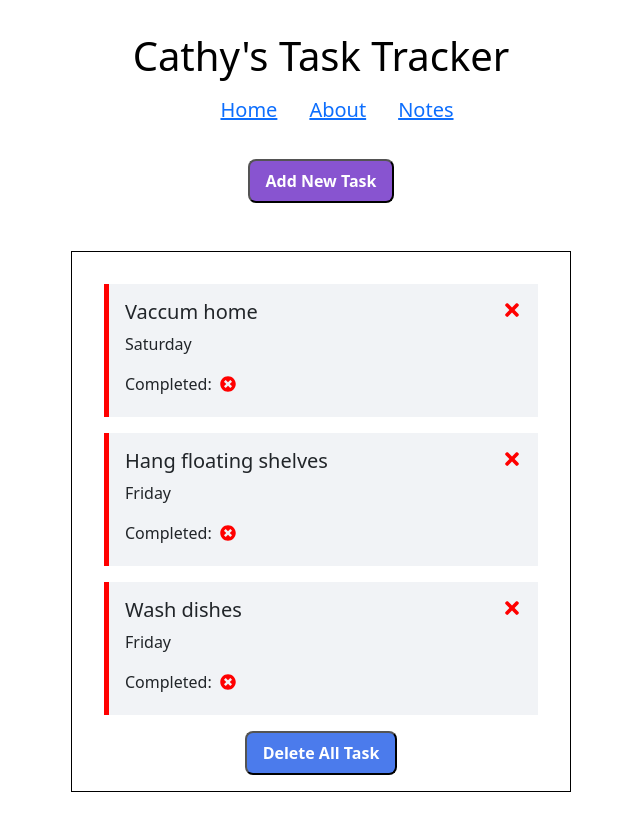
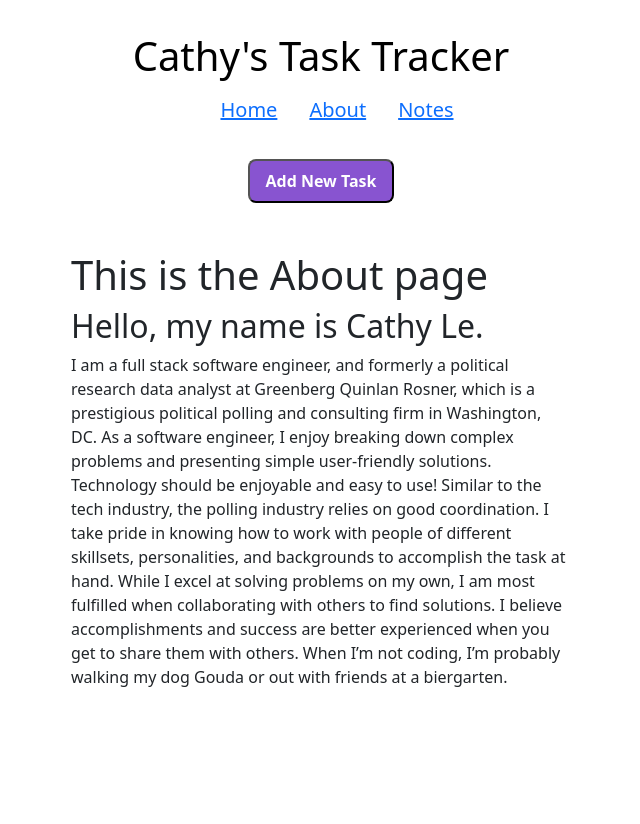
Before and after one commit to Cathy347Le/React-Task-App, a React (Create React App) app: page /About in a window 1280 px wide. Shown: the whole page, without its empty margins (319-959 px from the left). After the commit the page ends 800 px from the top, so only its background shows below. Built offline with nearby package versions, Linux system fonts and the light colour scheme.

Commit message:
add Routing v5 for Home, About, and Notes page

```diff
--- a/src/App.js
+++ b/src/App.js
@@ -1,8 +1,11 @@
 import React, { useState } from "react";
-import "./App.scss";
+import { BrowserRouter as Router, Route } from "react-router-dom";
 import Header from "./Components/Header";
 import TaskList from "./Components/TaskList";
 import AddTask from "./Components/AddTask";
+import About from "./Components/About";
+import Notes from "./Components/Notes";
+import "./App.scss";
 
 function App() {
   const [showAddTaskForm, setShowAddTaskForm] = useState(false);
@@ -60,6 +63,7 @@ function App() {
   };
 
   return (
+    <Router>
       <div className="App">
         <Header
           name="Cathy"
@@ -67,6 +71,11 @@ function App() {
           onAddTaskButtonToggle={showAddTaskForm}
         />
         <main>
+          <Route
+            path="/"
+            exact
+            render={(props) => (
+              <>
                 {showAddTaskForm && <AddTask onAddTask={handleAddTask} />}
                 {tasks.length > 0 ? (
                   <TaskList
@@ -80,8 +89,14 @@ function App() {
                     Hooray you have no more tasks.
                   </p>
                 )}
+              </>
+            )}
+          />
+          <Route path="/About" component={About} />
+          <Route path="/Notes" component={Notes} />
         </main>
       </div>
+    </Router>
   );
 }
 
--- /dev/null
+++ b/src/Components/About.js
@@ -0,0 +1,25 @@
+function About() {
+  return (
+    <div>
+      <h1>This is the About page</h1>
+      <h2>Hello, my name is Cathy Le.</h2>
+      <p>
+        I am a full stack software engineer, and formerly a political research
+        data analyst at Greenberg Quinlan Rosner, which is a prestigious
+        political polling and consulting firm in Washington, DC. As a software
+        engineer, I enjoy breaking down complex problems and presenting simple
+        user-friendly solutions. Technology should be enjoyable and easy to use!
+        Similar to the tech industry, the polling industry relies on good
+        coordination. I take pride in knowing how to work with people of
+        different skillsets, personalities, and backgrounds to accomplish the
+        task at hand. While I excel at solving problems on my own, I am most
+        fulfilled when collaborating with others to find solutions. I believe
+        accomplishments and success are better experienced when you get to share
+        them with others. When I’m not coding, I’m probably walking my dog Gouda
+        or out with friends at a biergarten.
+      </p>
+    </div>
+  );
+}
+
+export default About;
--- /dev/null
+++ b/src/Components/Notes.js
@@ -0,0 +1,9 @@
+function Notes() {
+  return (
+    <div>
+      <h1>This is the Notes page</h1>
+    </div>
+  );
+}
+
+export default Notes;
```
Also changed, not shown: 1 other file (tests, documents, lock files or other folders). Lines whose indentation alone changed are shown as unchanged.
